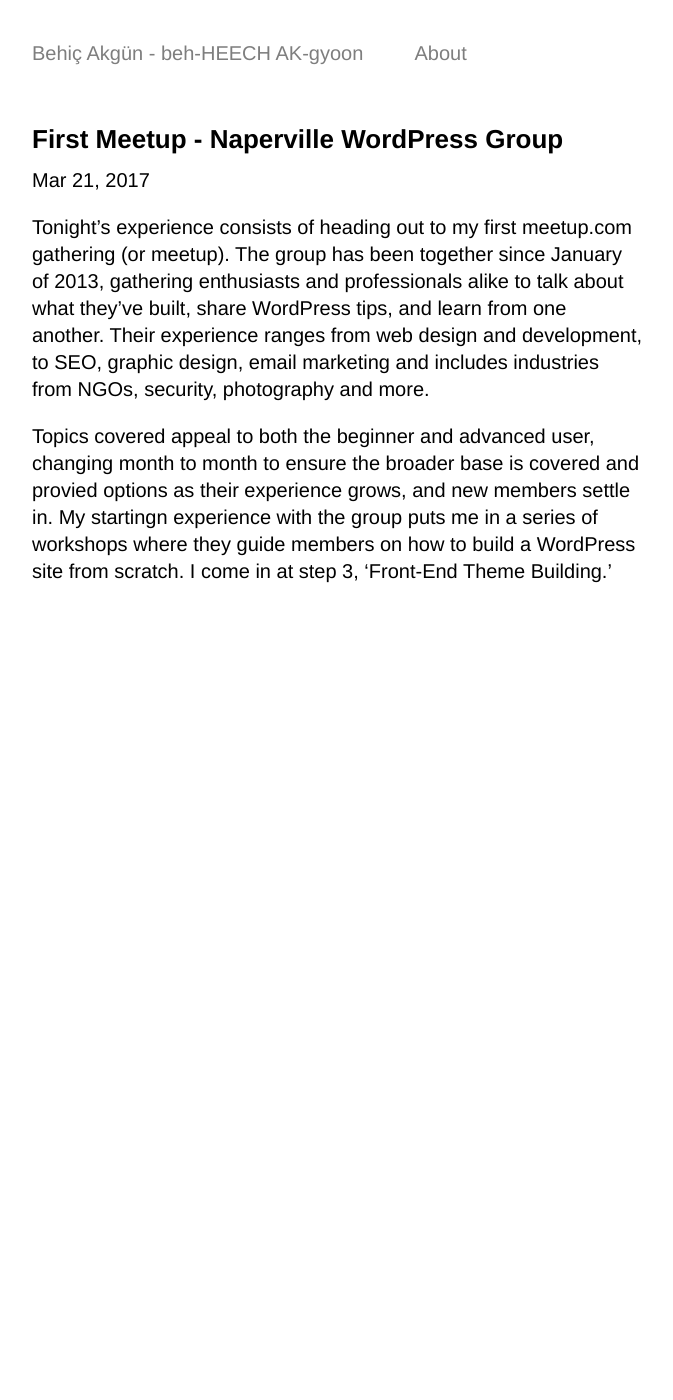
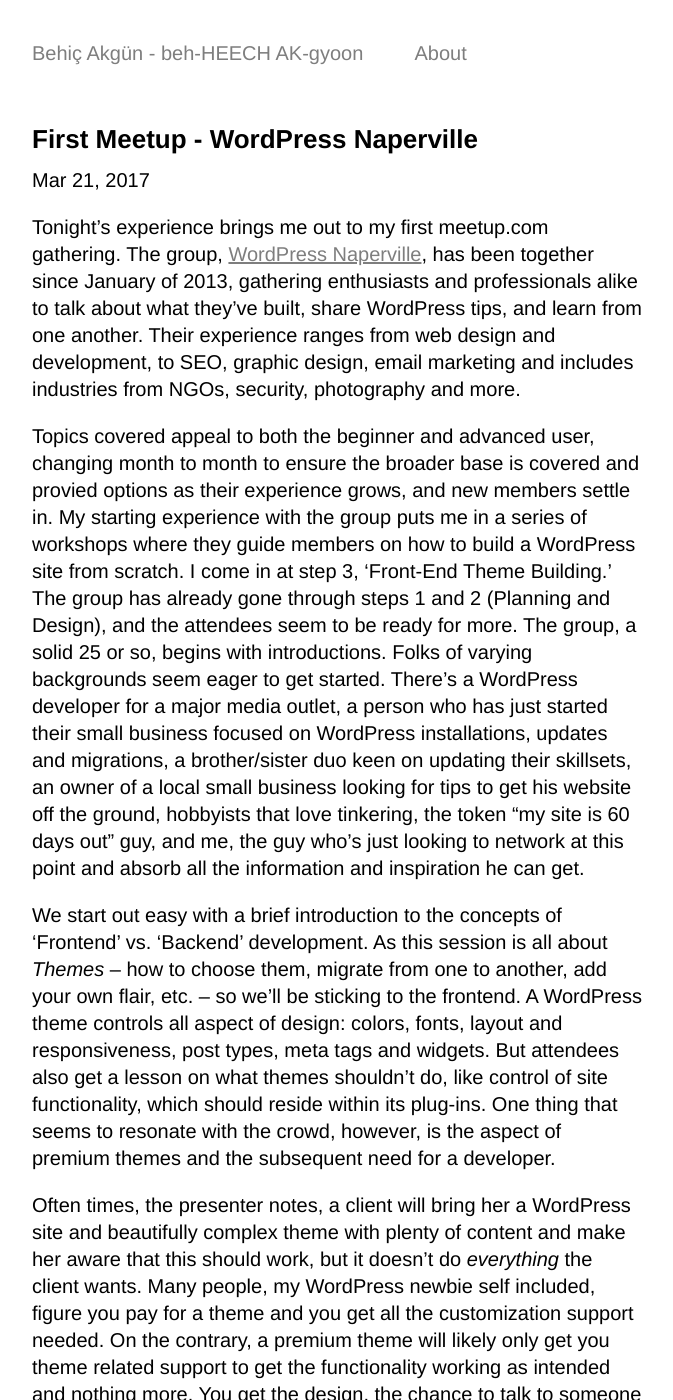
Before and after one commit to behica/behica.github.io, a Jekyll site: the page built from _posts/2017-03-21-meetup-1-wordpress-naperville.md, in a window 1280 px wide and 1400 px high. Shown: the whole window, without its empty margins (303-976 px from the left). Built offline with Jekyll 4.4.1, drawn with Linux system fonts in a browser that asks for light colours; some of the changed text lies outside the part shown.

Commit message:
Naperville WordPress post 2017-03-21

```diff
--- a/_config.yml
+++ b/_config.yml
@@ -7,6 +7,7 @@
 
 # Build settings
 markdown: kramdown
+highlighter: rouge
 permalink: pretty
 
 #Icons
--- a/_posts/2017-03-21-meetup-1-wordpress-naperville.md
+++ b/_posts/2017-03-21-meetup-1-wordpress-naperville.md
@@ -1,11 +1,27 @@
 ---
 layout: post
-title:  First Meetup - Naperville WordPress Group
+title:  First Meetup - WordPress Naperville
 ---
 
-Tonight's experience consists of heading out to my first meetup.com gathering (or meetup). The group has been together since January of 2013, gathering enthusiasts and professionals alike to talk about what they've built, share WordPress tips, and learn from one another. Their experience ranges from web design and development, to SEO, graphic design, email marketing and includes industries from NGOs, security, photography and more.
+Tonight's experience brings me out to my first meetup.com gathering. The group, [WordPress Naperville](https://www.meetup.com/WordPress-Naperville/), has been together since January of 2013, gathering enthusiasts and professionals alike to talk about what they've built, share WordPress tips, and learn from one another. Their experience ranges from web design and development, to SEO, graphic design, email marketing and includes industries from NGOs, security, photography and more.
 
-Topics covered appeal to both the beginner and advanced user, changing month to month to ensure the broader base is covered and provied options as their experience grows, and new members settle in. My startingn experience with the group puts me in a series of workshops where they guide members on how to build a WordPress site from scratch. I come in at step 3, 'Front-End Theme Building.'
+Topics covered appeal to both the beginner and advanced user, changing month to month to ensure the broader base is covered and provied options as their experience grows, and new members settle in. My starting experience with the group puts me in a series of workshops where they guide members on how to build a WordPress site from scratch. I come in at step 3, 'Front-End Theme Building.' The group has already gone through steps 1 and 2 (Planning and Design), and the attendees seem to be ready for more. The group, a solid 25 or so, begins with introductions. Folks of varying backgrounds seem eager to get started. There's a WordPress developer for a major media outlet, a person who has just started their small business focused on WordPress installations, updates and migrations, a brother/sister duo keen on updating their skillsets, an owner of a local small business looking for tips to get his website off the ground, hobbyists that love tinkering, the token "my site is 60 days out" guy, and me, the guy who's just looking to network at this point and absorb all the information and inspiration he can get.
+
+We start out easy with a brief introduction to the concepts of 'Frontend' vs. 'Backend' development. As this session is all about _Themes_ -- how to choose them, migrate from one to another, add your own flair, etc. -- so we'll be sticking to the frontend. A WordPress theme controls all aspect of design: colors, fonts, layout and responsiveness, post types, meta tags and widgets. But attendees also get a lesson on what themes shouldn't do, like control of site functionality, which should reside within its plug-ins. One thing that seems to resonate with the crowd, however, is the aspect of premium themes and the subsequent need for a developer.
+
+Often times, the presenter notes, a client will bring her a WordPress site and beautifully complex theme with plenty of content and make her aware that this should work, but it doesn't do _everything_ the client wants. Many people, my WordPress newbie self included, figure you pay for a theme and you get all the customization support needed. On the contrary, a premium theme will likely only get you theme related support to get the functionality working as intended and nothing more. You get the design, the chance to talk to someone to get it working, and a good luck. This is where the bevy of WordPress developers (frontend designers and backend data gurus) come into play. Throughout the conversation, attendees pepper in anecdotes of their own run-ins with themes and developers, and a collective nod is typically shared during and after each one. As a budding web developer, this makes me a bit more confident in my path.
+
+My ideal situation has me as a digital nomad -- a freelancer picking up jobs I find both interesting and rewarding (either monetarily or intellectually; ideally both). Hearing the small group discuss, among their varied experience and backgrounds, the amount of times they have had to call upon hired help for their projects gives me a jolt of reassurance I was beginning to worry about. As web development has grown over the last few years, so has its prospect base. With so many lures, the industry is bound to find plenty of fish to snap on the bait of promised challenges and work-life balance. Listening to the challenges set forth and solutionised provides a foundation to work with. Where there is a project to work on, a foundation to build, a method to tinker with, there will always be work. It will be up to us to carve out our desired nooks within the plentiful ecosystems that arise from the firestorm of digital creation we're experiencing.
+
+The meeting is brought to a close with another developer, a former freelancer turned WordPress guru turned frontend designer/developer. Her presentation is a live demo of making changes within WordPress, and the various uses of tools and plug-ins available for the platform. There is far too much information shared here for me to type about, as I was more engrossed with understanding the method of planning and tinkering to see how I could relate them to my experiences thus far. I was also trying, not very successfully, to translate in real time the `PHP` within some of the code. Strinkingly similar to the bits of Javascript I've been exposed to thus far during my Bloc curriculum, my eyes dart back and forth from screen to screen as I watch the magic unfold.
+
+Inspired, and brain-drained from all of the new methodology, I begin to make my way out of the room. The man I sat next to, one of the proverbial "my site will launch in 60 days" stereotypes the meetup is known for, begins to chat me up about the presentations that we just watched. _Lots of info; complicated stuff; I have a lot to learn_, etc.  He's been interested in launching his own site for some time now and has been running into road blocks with his former platform. The site seems basic enough. I provide him with some ideas and pointers for how to get started, but he seems to be a bit abraisive at the thoughts, stating he's tried to no avail some of the suggestions I put forth. He then casually mentions how he may need to just hire someone to take care of it for him. I smile and nod, agreeing with his assessment, and make my way out of the room (it's 9PM, I'm kinda hungry too...).
+
+Arriving at home, my girlfriend asks me how it goes. I describe in similar detail to the above post how the past 3 hours went. How I was nervous, then relaxed, then engaged, then inspired, then tired, but how wonderful it all felt to be among people with similar passions, and people to learn from. As I wrap up my description of the man at the end, she asks me plainly, "Did you say that you'll do it for him?"
+
+Nope.
+
+It didn't even occur to me that I should, or even that I could. "This is what you'll be doing for the near term of your life. Make some business cards, keep them on you if you think what he said would have been easy. You could have had your first client there." How right she was... Time to order those cards less I miss another opportunity.
 
 <!--// DeVry Swift Rd April 5th //
 // David Group365 Marketing company //
```
Also changed, not shown: _posts/2017-03-15-my-first-post.md (+2 -2 lines).
